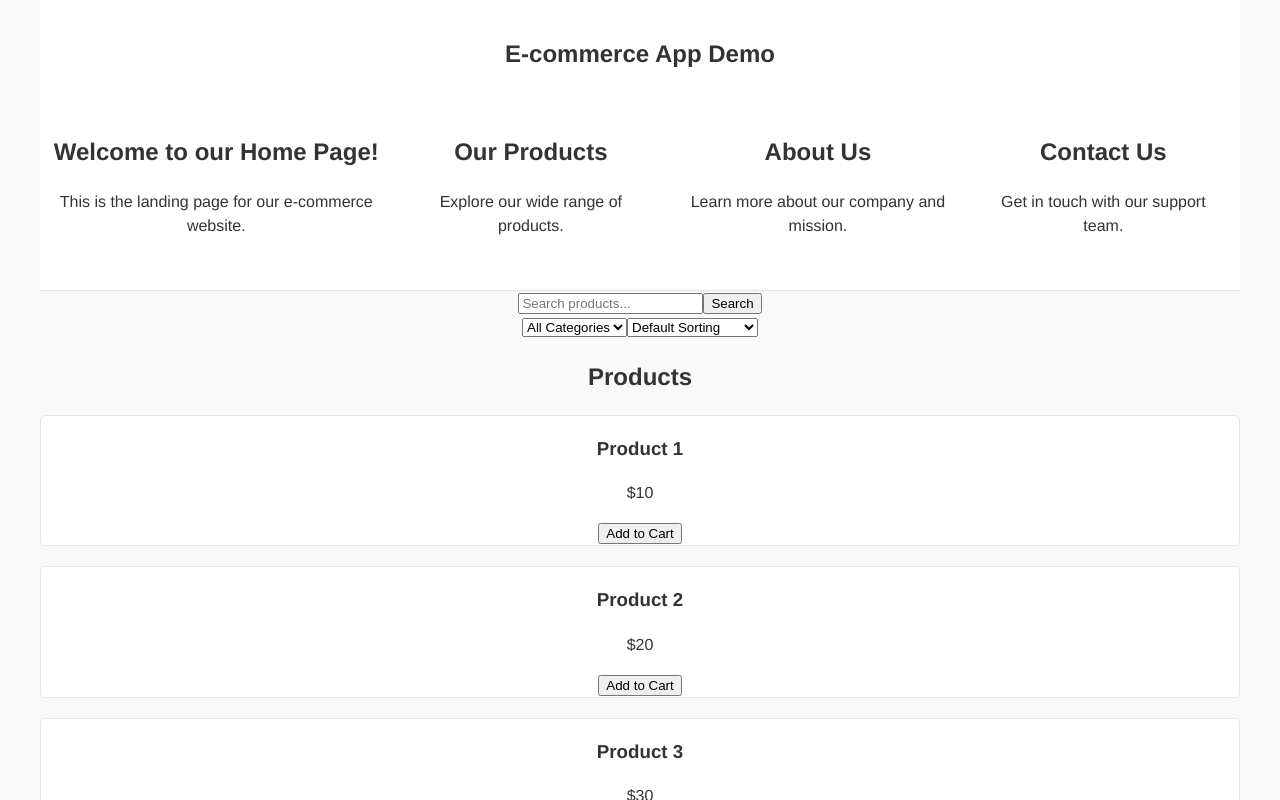
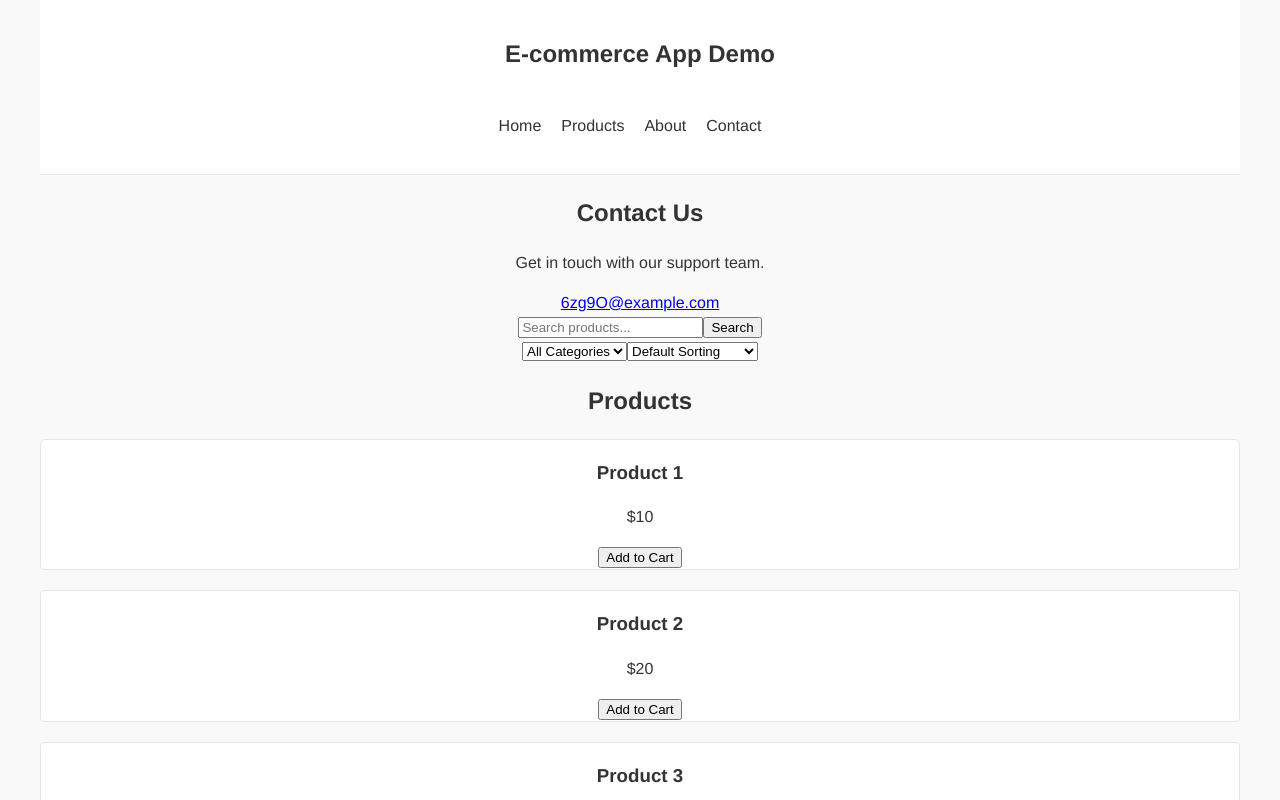
Before and after one commit to asearer/shopping-site-demo, a React (Create React App) app: page /contact in a window 1280 px wide. Shown: the top 800 px of the page. Built offline with nearby package versions, Linux system fonts and the light colour scheme.

Commit message:
On branch main  Your branch is up to date with 'origin/main'.  Changes to be committed: 	modified:   package-lock.json 	modified:   package.json 	modified:   src/App.js 	modified:   src/components/Contact.js

```diff
--- a/package.json
+++ b/package.json
@@ -8,6 +8,7 @@
     "@testing-library/user-event": "^13.5.0",
     "react": "^18.2.0",
     "react-dom": "^18.2.0",
+    "react-router-dom": "^6.22.2",
     "react-scripts": "5.0.1",
     "web-vitals": "^2.1.4"
   },
--- a/src/App.js
+++ b/src/App.js
@@ -1,5 +1,6 @@
 import React, { useState } from 'react';
 import './App.css'; // Import your CSS file with Shopify-like styles
+import { BrowserRouter as Router, Route, Routes, Link } from 'react-router-dom';
 import Home from './components/Home'; // Import the Home component
 import Products from './components/Products'; // Import the Products component
 import About from './components/About'; // Import the About component
@@ -61,21 +62,28 @@ function App() {
   };
 
   return (
+    <Router>
       <div className="container">
         <header>
           <div className="header-content">
             <h1 className="logo">E-commerce App Demo</h1>
             <nav className="navbar">
               <ul>
-              <li><Home /></li>
-              <li><Products /></li>
-              <li><About /></li>
-              <li><Contact /></li>
+                <li><Link to="/">Home</Link></li>
+                <li><Link to="/Products">Products</Link></li>
+                <li><Link to="/About">About</Link></li>
+                <li><Link to="/Contact">Contact</Link></li>
               </ul>
             </nav>
           </div>
         </header>
         <main>
+          <Routes>
+            <Route path="/" element={<Home />} />
+            <Route path="/products" element={<Products />} />
+            <Route path="/about" element={<About />} />
+            <Route path="/contact" element={<Contact />} />
+          </Routes>
           <Search handleSearch={handleSearch} />
           <FiltersAndSorting handleFilter={handleFilter} handleSort={handleSort} />
           <div className="row">
@@ -100,6 +108,7 @@ function App() {
           </div>
         </footer>
       </div>
+    </Router>
   );
 }
 
--- a/src/components/Contact.js
+++ b/src/components/Contact.js
@@ -5,6 +5,7 @@ function Contact() {
     <div>
       <h2>Contact Us</h2>
       <p>Get in touch with our support team.</p>
+      <a href="mailto:6zg9O@example.com">6zg9O@example.com</a>
     </div>
   );
 }
```
Also changed, not shown: 1 other file (tests, documents, lock files or other folders). Lines whose indentation alone changed are shown as unchanged.
